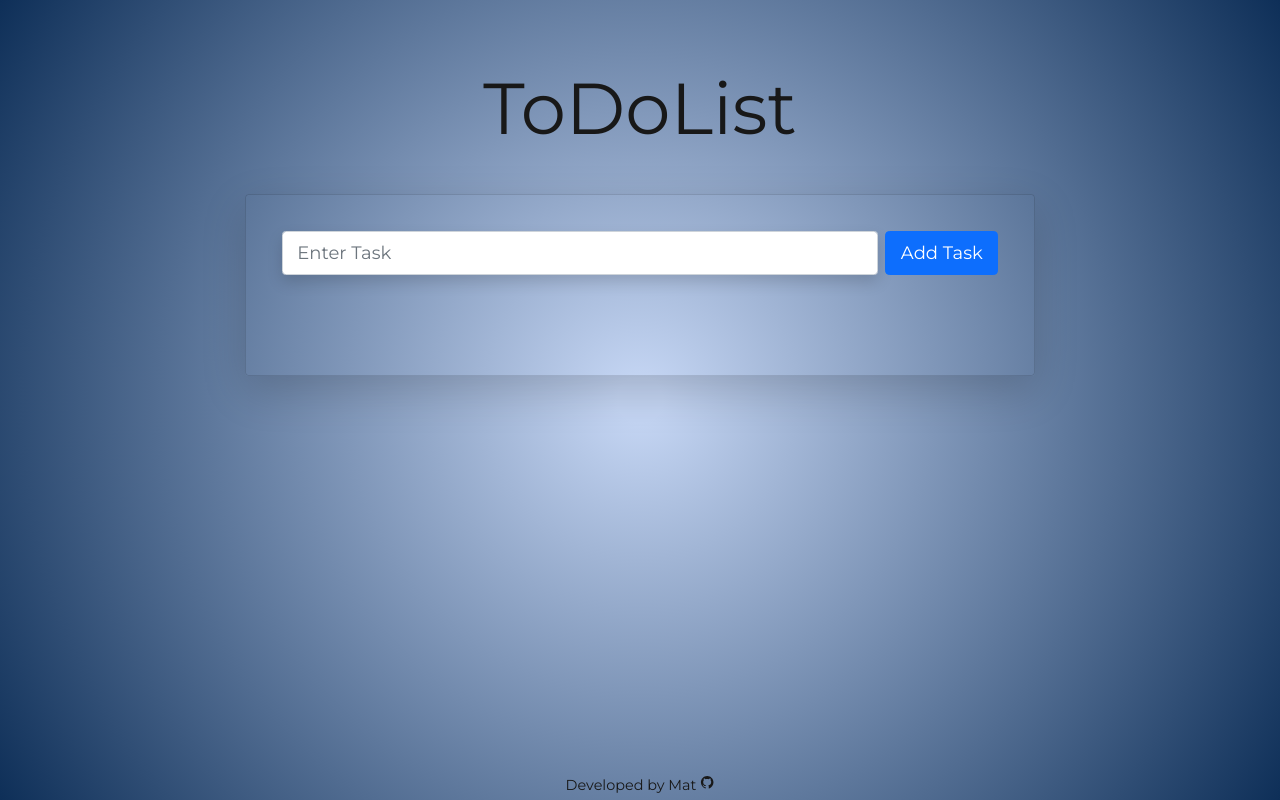
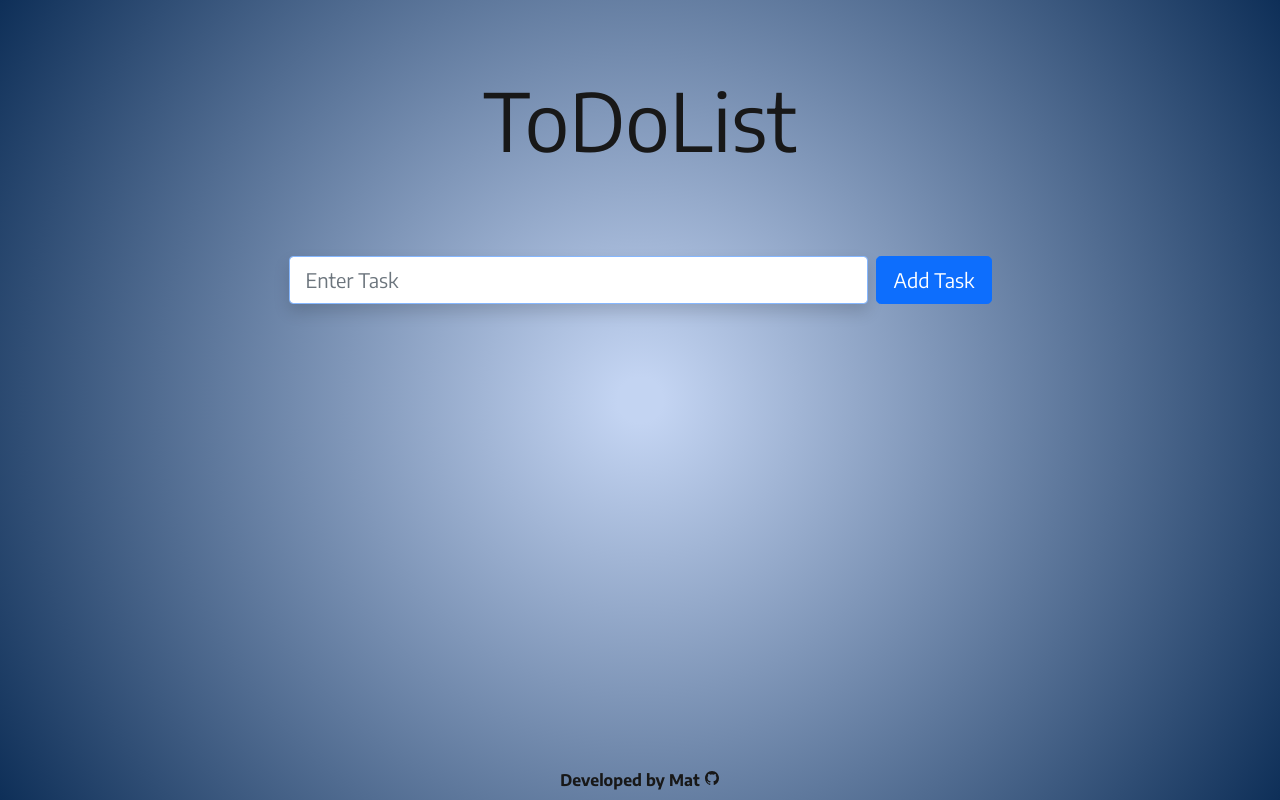
Before and after one commit to 1987mat/ToDoList_ReactJS, a React (Create React App) app: page / in a window 1280 px wide. Built offline with nearby package versions, Linux system fonts and the light colour scheme.

Commit message:
some changes

```diff
--- a/package.json
+++ b/package.json
@@ -2,7 +2,7 @@
   "name": "task-app",
   "version": "0.1.0",
   "private": false,
-  "homepage": "http://1987mat.github.io/ToDoList_ReactJS",
+  "homepage": "https://1987mat.github.io/ToDoList_ReactJS",
   "dependencies": {
     "@testing-library/jest-dom": "^5.16.2",
     "@testing-library/react": "^12.1.2",
--- a/public/index.html
+++ b/public/index.html
@@ -9,6 +9,8 @@
       name="description"
       content="Web site created using create-react-app"
     />
+    <link rel="manifest" href="%PUBLIC_URL%/manifest.json" />
+
     <script
       type="module"
       src="https://unpkg.com/ionicons@4.5.10-0/dist/ionicons/ionicons.esm.js"
@@ -23,7 +25,6 @@
       manifest.json provides metadata used when your web app is installed on a
       user's mobile device or desktop. See https://developers.google.com/web/fundamentals/web-app-manifest/
     -->
-    <link rel="manifest" crossorigin="use-credentials" href="manifest.json" />
     <!--
       Notice the use of %PUBLIC_URL% in the tags above.
       It will be replaced with the URL of the `public` folder during the build.
--- a/src/App.css
+++ b/src/App.css
@@ -1,8 +1,8 @@
-@import url('https://fonts.googleapis.com/css2?family=Montserrat:wght@400;600&display=swap');
+@import url('https://fonts.googleapis.com/css2?family=Encode+Sans:wght@400;700&display=swap');
 
 * {
   box-sizing: border-box;
-  font-family: 'Montserrat', sans-serif;
+  font-family: 'Encode Sans', sans-serif;
   color: #181818;
 }
 
@@ -22,18 +22,16 @@ body {
 
 ion-icon {
   color: #181818;
+  transition: transform 0.2s ease-in;
 }
 
 ion-icon:hover {
   cursor: pointer;
+  transform: scale(1.1);
 }
 
 ion-icon:active {
   transform: translateY(4px);
-}
-
-footer {
-  z-index: -2 !important;
 }
 
 /*MEDIA QUERIES*/
@@ -51,6 +49,18 @@ footer {
 
 @media only screen and (min-width: 768px) {
   html {
-    font-size: 90%;
+    font-size: 80%;
   }
 }
+
+@media only screen and (min-width: 992px) {
+  html {
+    font-size: 95%;
+  }
+}
+
+@media only screen and (min-width: 1200px) {
+  html {
+    font-size: 100%;
+  }
+}
--- a/src/App.js
+++ b/src/App.js
@@ -179,7 +179,7 @@ class App extends Component {
     return (
       <div className="container p-5">
         <h1 className="display-1 text-center mt-4 mb-5">ToDoList</h1>
-        <div className="mx-auto p-4 d-flex flex-md-column justify-content-start mt-4 card w-75 shadow-lg p-3 mb-5 bg-transparent rounded">
+        <div className="mx-auto p-4 d-flex flex-md-column justify-content-start mt-4 card w-75 border-0 p-3 mb-5 bg-transparent rounded">
           <form
             onSubmit={(e) => this.handleSubmit(e)}
             className="card-body d-flex form-controls"
@@ -191,6 +191,7 @@ class App extends Component {
               value={task.text}
               placeholder="Enter Task"
               maxLength="15"
+              autoFocus
               className="mr-2 form-control form-control-lg shadow bg-white rounded"
             ></input>
             <button className="btn btn-primary btn-lg" type="submit">
@@ -212,10 +213,10 @@ class App extends Component {
             isCompleted={this.state.task.completed}
           />
         </div>
-        <footer className="footer text-center fixed-bottom mb-1">
+        <footer className="footer text-center fixed-bottom mb-2 font-weight-bold">
           Developed by Mat
           <a
-            className="text-reset ml-1 mt-1"
+            className="text-reset ml-1"
             href="https://github.com/1987mat"
             target="_blank"
             rel="noreferrer"
--- a/src/components/Overview.js
+++ b/src/components/Overview.js
@@ -24,10 +24,10 @@ class Overview extends Component {
                 )}
               </li>
 
-              <div className="d-flex gap-1">
+              <div>
                 {this.props.taskToEditID !== item.id ? (
                   <input
-                    className="form-check-input"
+                    className="form-check-input check"
                     type="checkbox"
                     onChange={() => this.props.toggleComplete(item.id)}
                     checked={item.completed ? true : false}
```
